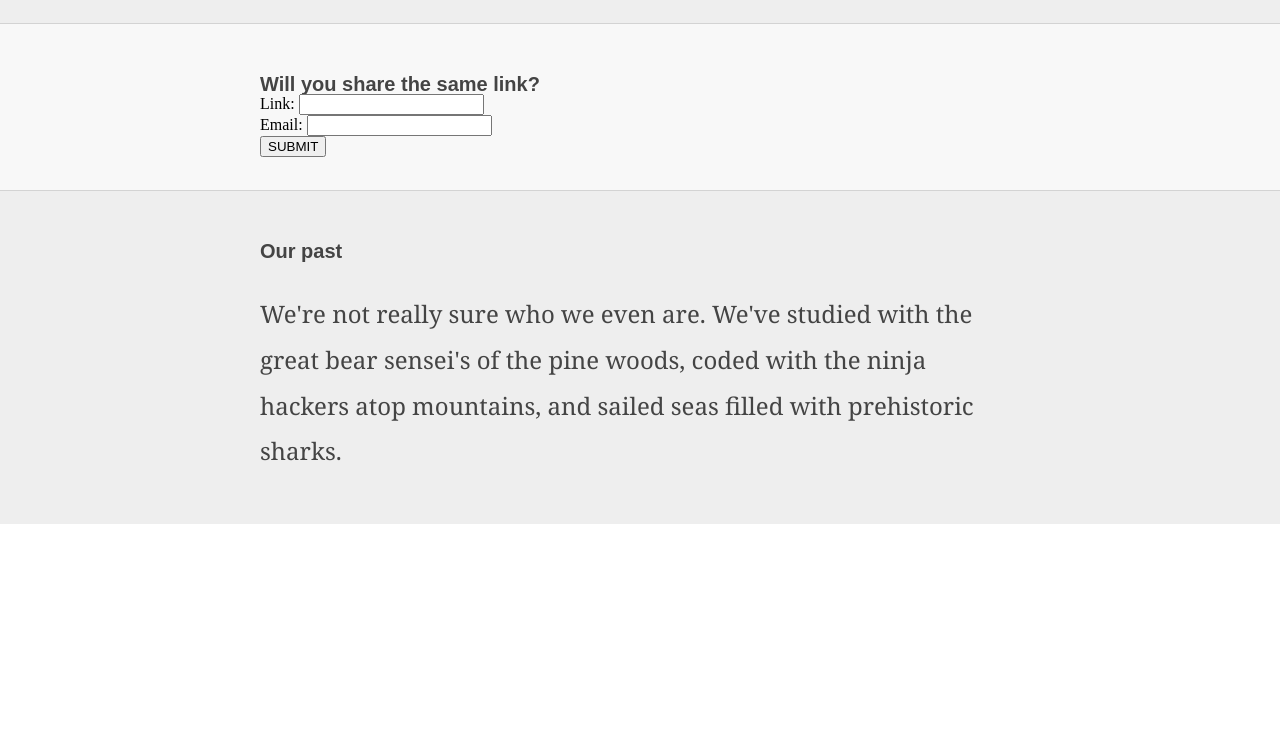
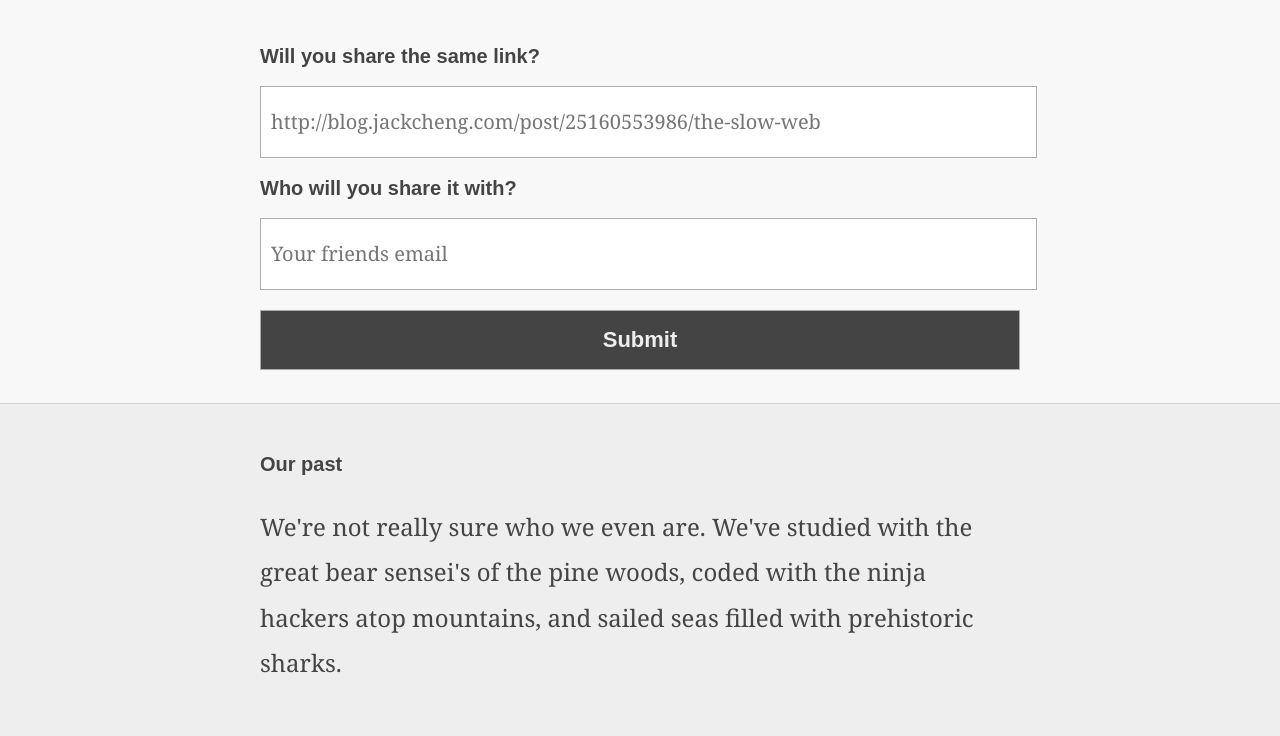
Before and after one commit to jedahan/deadc.net, a website: page index.html in a window 1280 px wide. Shown: the part 418-1154 px from the top of the page. Before the commit the page ends 942 px from the top, so only its background shows below. Drawn offline with nearby package versions, Linux system fonts and the light colour scheme.

Commit message:
Styled forms

```diff
--- a/index.html
+++ b/index.html
@@ -14,8 +14,8 @@
 
 <div class="header">
 	<div class="headwrapper">
-		<h1 class="h1">LINKSEY.IM</h1>
-		<h2 class="h2">What will your link transform into?</h2>
+		<h1 class="h1">WHISPR.TO</h1>
+		<!-- <h2 class="h2">What will your link transform into?</h2> -->
 </div>
 <div class="break"></div>
 <div class="story">
@@ -26,12 +26,20 @@
 <div class="break"></div>
 <div class="image">
 	<div class="imagewrapper">
-		<h3 class="h3">Will you share the same link?</h3>
-		<form>
-			Link: <input type="text" name="firstname"><br>
-			Email: <input type="text" name="lastname"><br>
-			<input type="submit" value="SUBMIT" />
-		</form>
+		<form action="/">
+	<fieldset>
+		<label for="url">Will you share the same link?</label>
+		<input type="url" id="url" class="form-text" placeholder="http://blog.jackcheng.com/post/25160553986/the-slow-web" />
+	</fieldset>
+	<form action="/">
+	<fieldset>
+		<label for="name">Who will you share it with?</label>
+		<input type="text" id="name" class="form-text" placeholder="Your friends email" />
+	</fieldset>
+	<fieldset class="form-actions">
+		<input type="submit" value="Submit" />
+	</fieldset>
+</form>
 </div>
 <div class="break"></div>
 <div class="contact">
--- a/style.css
+++ b/style.css
@@ -127,5 +127,72 @@ table {
  	width: 100%;
  	text-align: left;
  	padding-bottom: 50px;
-
 }
+form fieldset {
+	margin: 0 0 20px 0;
+	font-family: arial;
+	font-weight: 600;
+	color:#444444;
+	font-size: 20px;
+	}
+form fieldset.form-actions {
+	margin: 0;
+	}
+form fieldset label {
+	display: block;
+	margin: 0 0 5px 0;
+	font-weight: bold;
+	}
+form fieldset.check label {
+	display: inline;
+	font-weight: normal;
+	}
+form fieldset.radio ul li label {
+	display: inline;
+	font-weight: normal;
+	}
+form fieldset input.form-text,
+form fieldset textarea {
+	margin-top: 20px;
+	display: block;
+	width: 100%;
+	height:60px;
+	padding: 5px;
+	padding-left: 10px;
+	font-size: 20px;
+	font-family: Georgia;
+	color:#333333;
+	border: 1px solid #adadad;
+	background: #ffffff;
+	border-radius: 0px;
+}
+form fieldset p.form-help {
+	margin: 5px 0 0 0;
+	font-size: 12px;
+	color: #999;
+	}
+form input[type="submit"] {
+	margin: 0;
+	padding: 5px 10px;
+	font-size: 22px;
+	color:#eeeeee;
+	font-family: arial;
+	font-weight: 400;
+	height:60px;
+	width:100%;
+	font-weight: bold;
+	border: 1px solid #adadad;
+	background: #444;
+	-webkit-border-radius: 0px;
+	-moz-border-radius: 0px;
+	border-radius: 0px;
+	}
+form input[type="submit"]:hover,
+form input[type="submit"]:focus {
+	border: 1px solid #adadad;
+	background: #555555;
+	}
+form input[type="submit"]:active {
+	border: 1px solid #adadad;
+	background: #666666;
+	}
```
